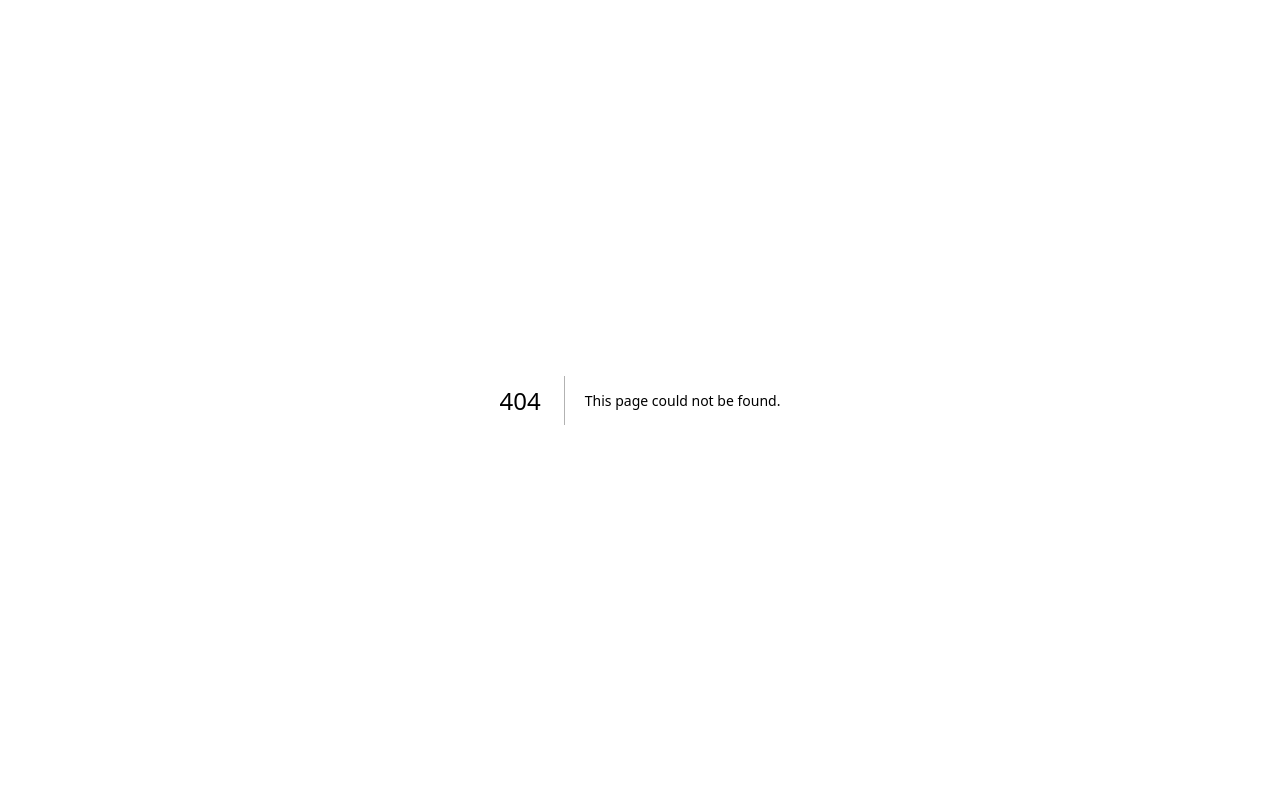
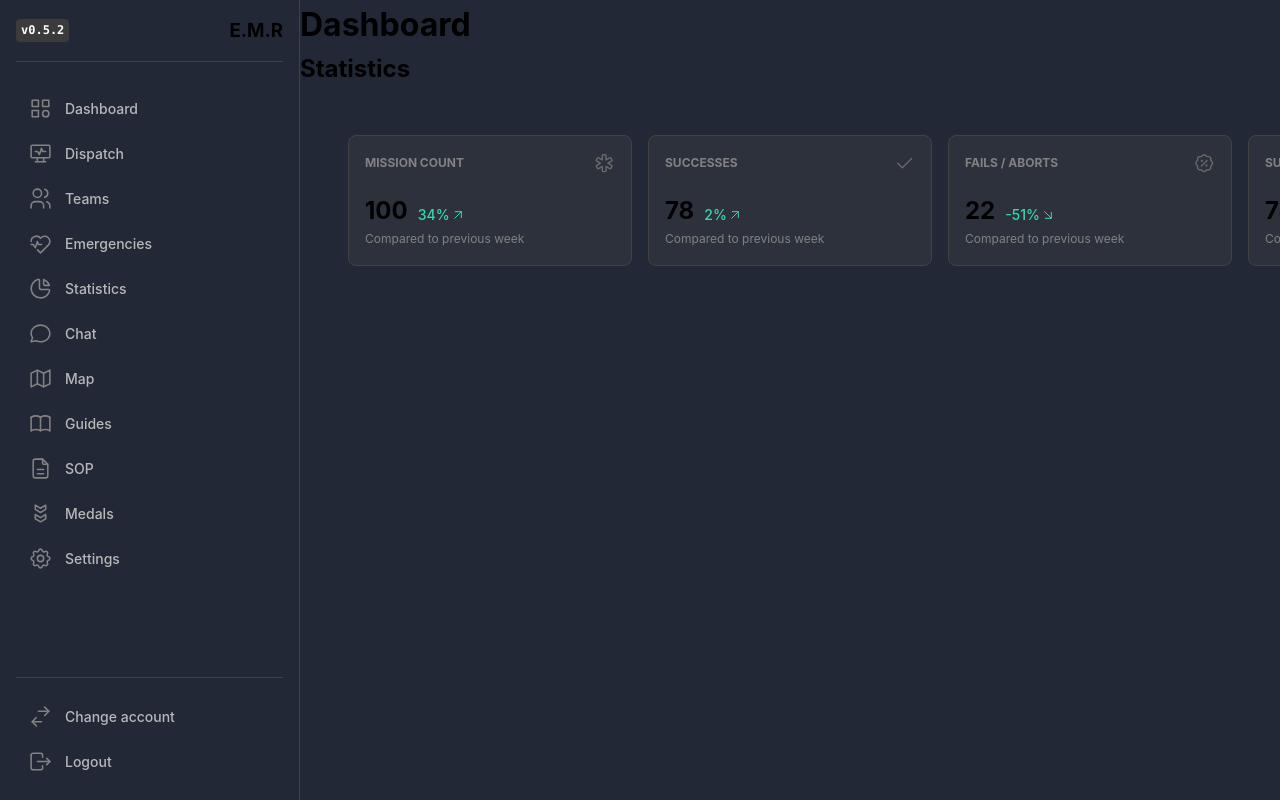
Before and after one commit to ChilimanTube/E.M.R, a Next.js app in the folder apps/web/emr/: page /dashboard/statistics in a window 1280 px wide. Before the commit this address had no page. Built offline with nearby package versions, Linux system fonts and the light colour scheme.

Commit message:
feat: stats page initialiation

```diff
--- a/apps/web/emr/package.json
+++ b/apps/web/emr/package.json
@@ -33,11 +33,11 @@
         "react-dom": "^18"
     },
     "devDependencies": {
-      "typescript": "^5",
-      "@types/node": "^20",
+        "@types/node": "20.11.30",
         "@types/react": "^18",
         "@types/react-dom": "^18",
         "eslint": "^8",
-      "eslint-config-next": "14.1.4"
+        "eslint-config-next": "14.1.4",
+        "typescript": "^5"
     }
 }
--- a/apps/web/emr/src/pages/dashboard/statistics/StatsGrid.module.css
+++ b/apps/web/emr/src/pages/dashboard/statistics/StatsGrid.module.css
@@ -22,3 +22,7 @@
     font-weight: 700;
     text-transform: uppercase;
   }
+
+  .paper {
+    background-color: #2c313c;
+  }
--- a/apps/web/emr/src/pages/dashboard/statistics/statistics.tsx
+++ b/apps/web/emr/src/pages/dashboard/statistics/index.tsx
@@ -3,8 +3,9 @@
 import {
     IconUserPlus,
     IconDiscount2,
-    IconReceipt2,
-    IconCoin,
+    IconMedicalCrossFilled,
+    IconMedicalCross,
+    IconCheck,
     IconArrowUpRight,
     IconArrowDownRight,
   } from '@tabler/icons-react';
@@ -14,15 +15,15 @@
   const icons = {
     user: IconUserPlus,
     discount: IconDiscount2,
-    receipt: IconReceipt2,
-    coin: IconCoin,
+    medic: IconMedicalCross,
+    success: IconCheck,
   };
 
   const data = [
-    { title: 'Revenue', icon: 'receipt', value: '13,456', diff: 34 },
-    { title: 'Profit', icon: 'coin', value: '4,145', diff: -13 },
-    { title: 'Coupons usage', icon: 'discount', value: '745', diff: 18 },
-    { title: 'New customers', icon: 'user', value: '188', diff: -30 },
+    { title: 'Mission Count', icon: 'medic', value: '100', diff: 34 },
+    { title: 'Successes', icon: 'success', value: '78', diff: 2 },
+    { title: 'Fails / Aborts', icon: 'discount', value: '22', diff: -51 },
+    { title: 'Success Rate', icon: 'success', value: '78', diff: +3 },
   ] as const;
 
 
@@ -32,7 +33,7 @@
       const DiffIcon = stat.diff > 0 ? IconArrowUpRight : IconArrowDownRight;
 
       return (
-        <Paper withBorder p="md" radius="md" key={stat.title}>
+        <Paper withBorder p="md" radius="md" key={stat.title} className={classes.paper}>
           <Group justify="space-between">
         <Text size="xs" c="dimmed" className={classes.title}>
           {stat.title}
@@ -42,14 +43,14 @@
 
           <Group align="flex-end" gap="xs" mt={25}>
         <Text className={classes.value}>{stat.value}</Text>
-            <Text c={stat.diff > 0 ? 'teal' : 'red'} fz="sm" fw={500} className={classes.diff}>
+        <Text c={stat.title === 'Fails / Aborts' ? (stat.diff > 0 ? 'red' : 'teal') : (stat.diff > 0 ? 'teal' : 'red')} fz="sm" fw={500} className={classes.diff}>
           <span>{stat.diff}%</span>
           <DiffIcon size="1rem" stroke={1.5} />
         </Text>
           </Group>
 
           <Text fz="xs" c="dimmed" mt={7}>
-            Compared to previous month
+        Compared to previous week
           </Text>
         </Paper>
       );
```
Also changed, not shown: 1 other file (tests, documents, lock files or other folders). Lines whose indentation alone changed are shown as unchanged.
